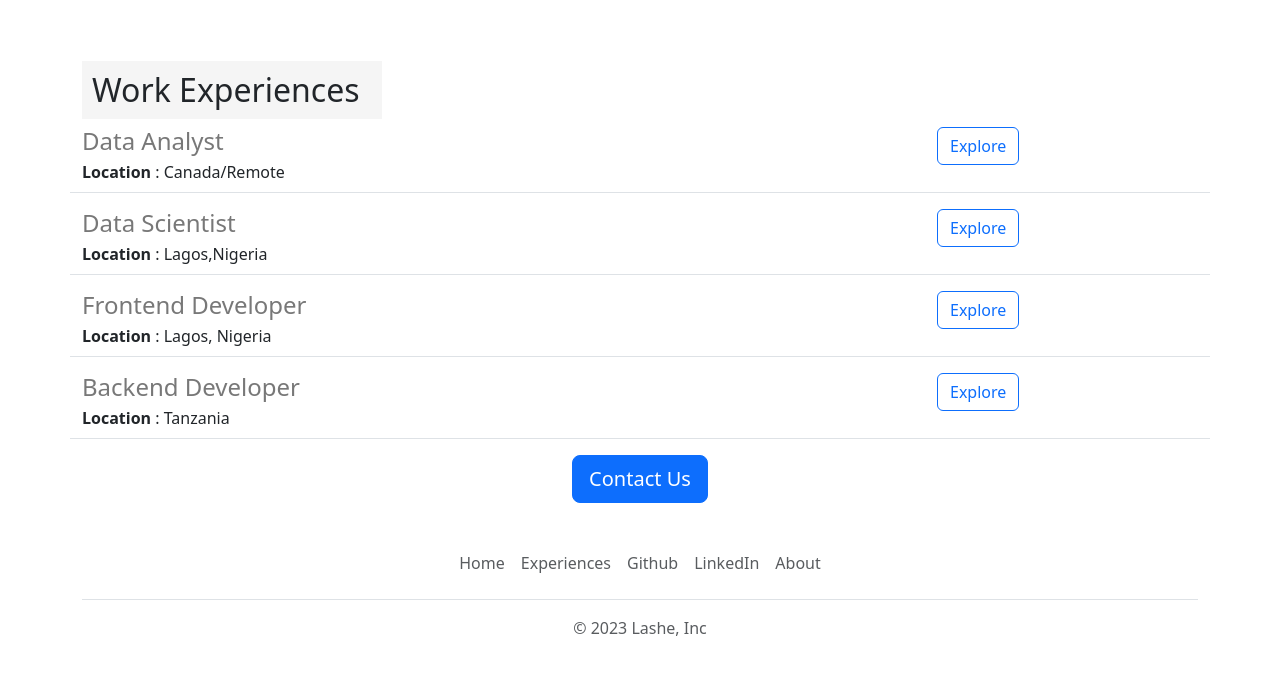
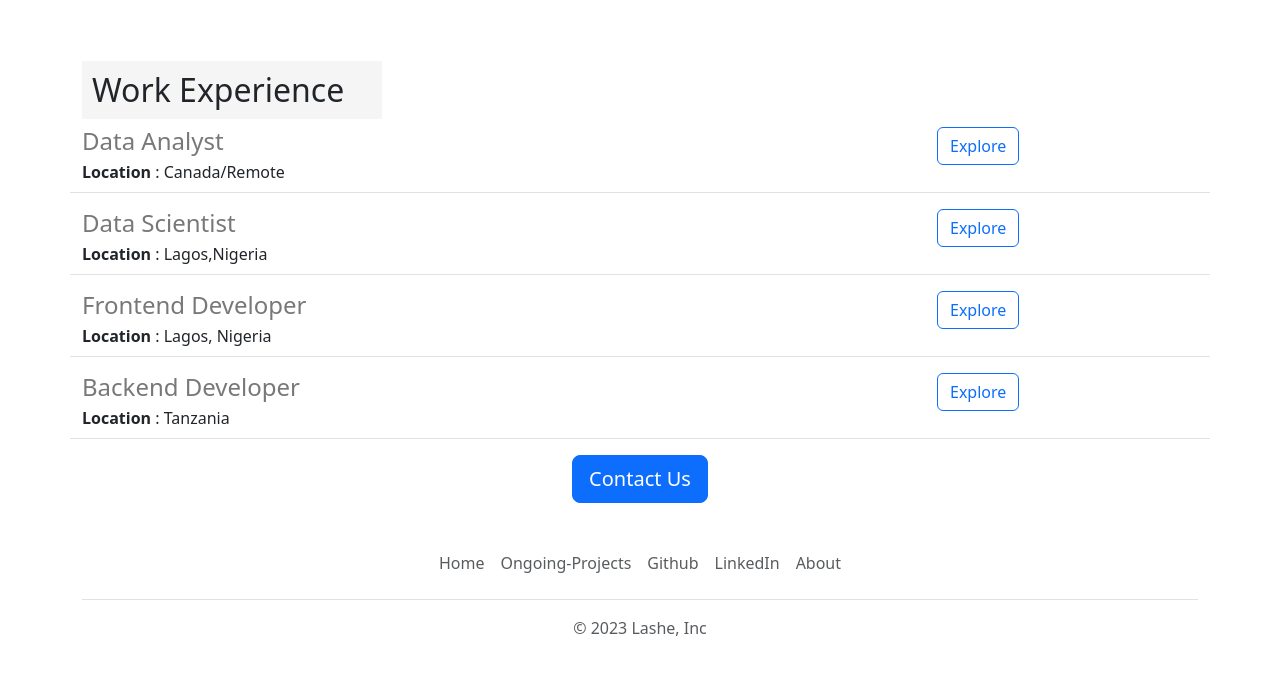
Before and after one commit to tioluakin/tiolu-careers-website, a Flask app: page / in a window 1280 px wide. Shown: the part 847-1543 px from the top of the page. Run offline with Flask 3, Linux system fonts and the light colour scheme.

Commit message:
made corrections

```diff
--- a/templates/footer.html
+++ b/templates/footer.html
@@ -4,7 +4,7 @@
   <footer class="py-3 my-4">
     <ul class="nav justify-content-center border-bottom pb-3 mb-3">
       <li class="nav-item"><a href="https://lashe.onrender.com/" class="nav-link px-2 text-body-secondary">Home</a></li>
-      <li class="nav-item"><a href="#" class="nav-link px-2 text-body-secondary">Experiences</a></li>
+      <li class="nav-item"><a href="#" class="nav-link px-2 text-body-secondary">Ongoing-Projects</a></li>
       <li class="nav-item"><a href="https://github.com/tioluakin" class="nav-link px-2 text-body-secondary">Github</a></li>
 
       <li class="nav-item"><a href="https://www.linkedin.com/in/tioluwalashe-akinbule" class="nav-link px-2 text-body-secondary">LinkedIn</a></li>
--- a/templates/home.html
+++ b/templates/home.html
@@ -67,7 +67,7 @@ You may be wondering why we did not use replit insted, that is because replit do
 </div>
 
   <div style="margin-top:50px">
-    <h2 style="margin-bottom: 8px; background-color: rgb(245, 245, 245); width:300px; padding:10px; border-redius:4px;">Work Experiences</h2>
+    <h2 style="margin-bottom: 8px; background-color: rgb(245, 245, 245); width:300px; padding:10px; border-redius:4px;">Work Experience</h2>
   <!-- Templating syntax by Flsk, a way to insert dynamic data in HTML and Css -->
   <div>
     {% for job in jobs %}
```
